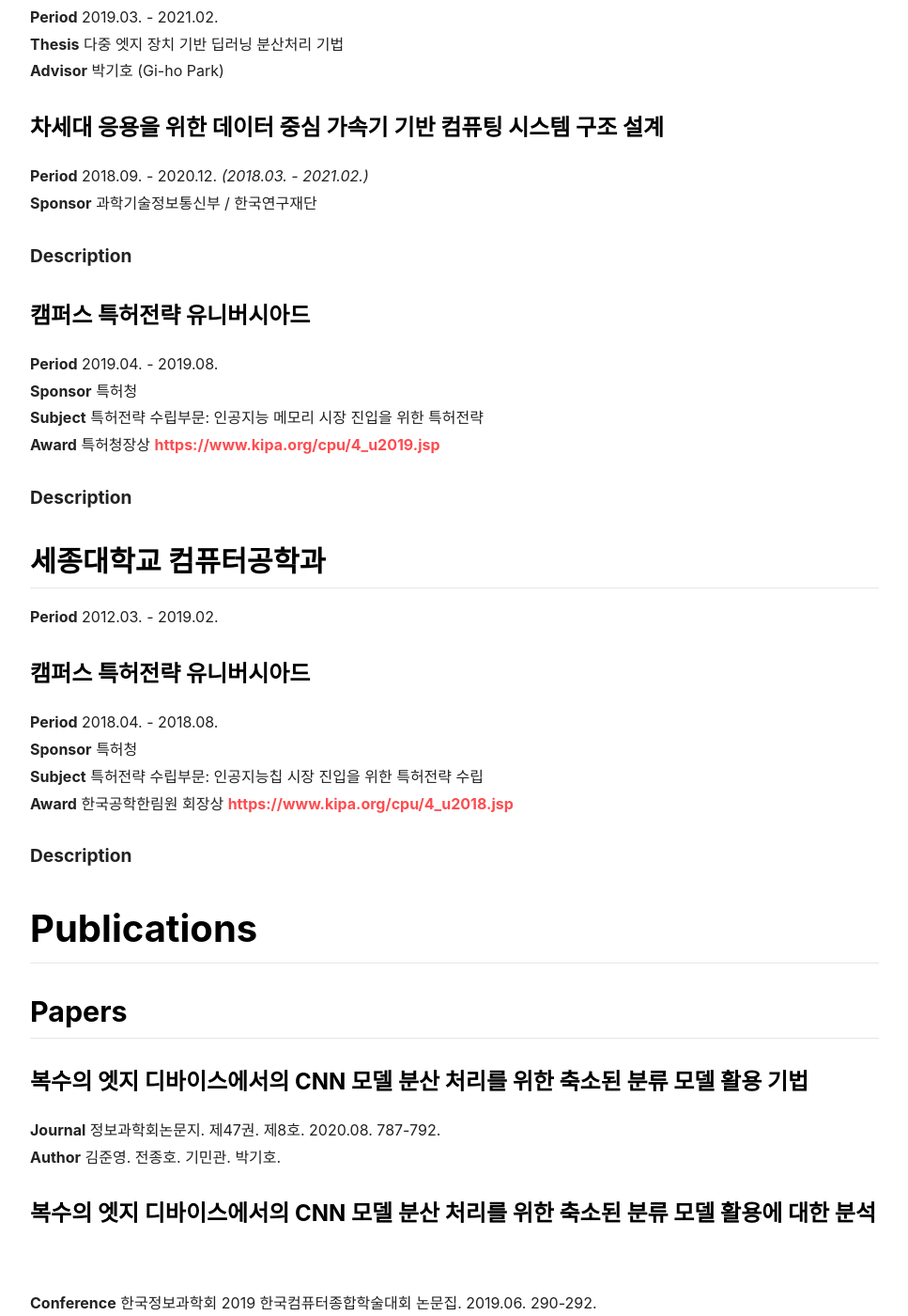
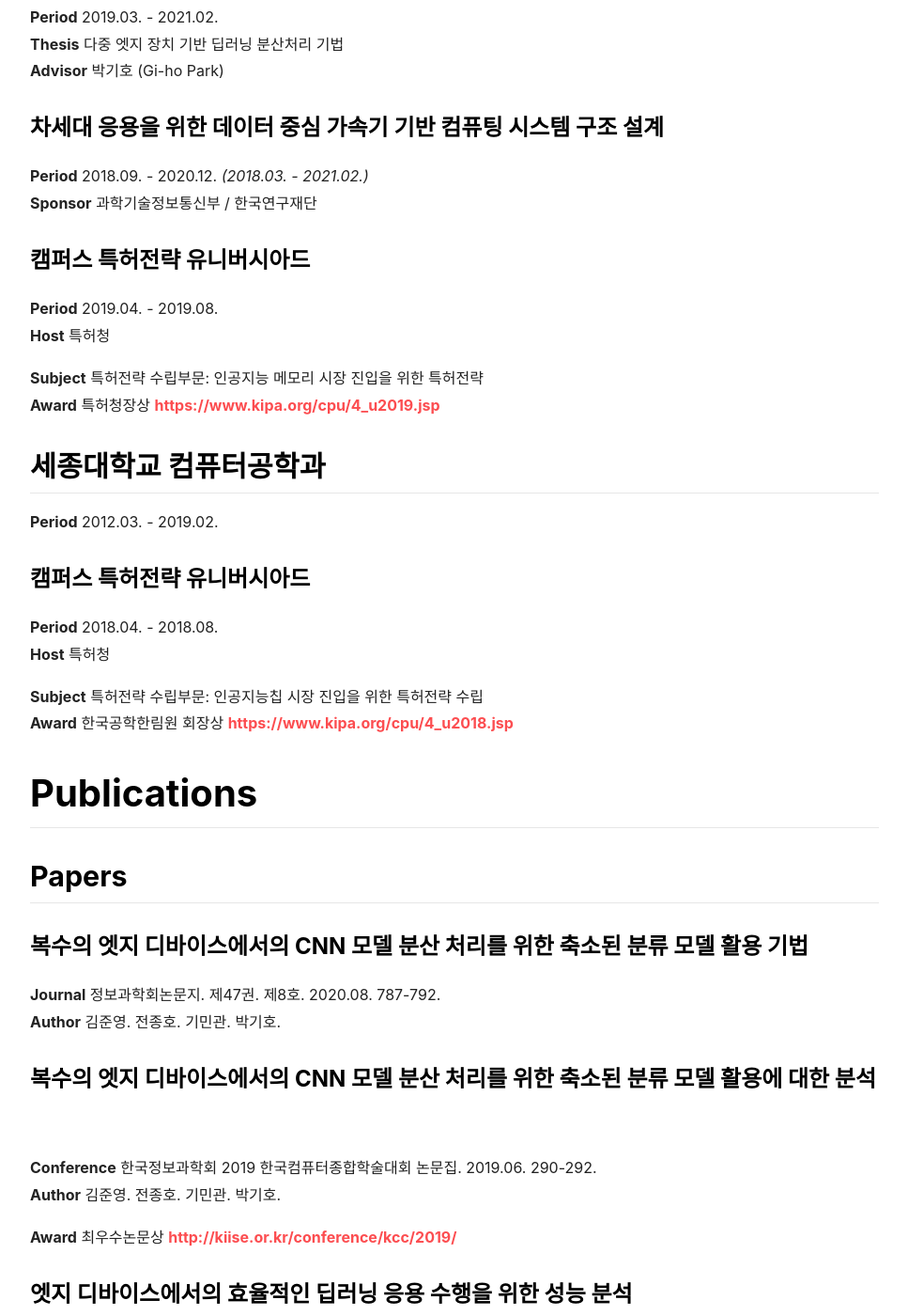
Before and after one commit to junyoung1992/junyoung1992.github.io, a Jekyll site: the page built from index.md, in a window 1280 px wide and 1400 px high, scrolled down 837 px. Shown: the whole window at 94% size, without its empty margins (156-1123 px from the left). Built offline with Jekyll 4.4.1, drawn with Linux system fonts in a browser that asks for light colours; nearby versions of some CDN libraries.

Commit message:
Revise CV

```diff
--- a/index.md
+++ b/index.md
@@ -35,16 +35,13 @@
 **Period** 2018.09. - 2020.12. *(2018.03. - 2021.02.)*<br />
 **Sponsor** 과학기술정보통신부 / 한국연구재단
 
-#### Description
-
 ### 캠퍼스 특허전략 유니버시아드
 
 **Period** 2019.04. - 2019.08.<br />
-**Sponsor** 특허청<br />
+**Host** 특허청
+
 **Subject** 특허전략 수립부문: 인공지능 메모리 시장 진입을 위한 특허전략<br />
 **Award** 특허청장상 <https://www.kipa.org/cpu/4_u2019.jsp>
-
-#### Description
 
 ## 세종대학교 컴퓨터공학과
 
@@ -53,11 +50,10 @@
 ### 캠퍼스 특허전략 유니버시아드
 
 **Period** 2018.04. - 2018.08.<br />
-**Sponsor** 특허청<br />
+**Host** 특허청
+
 **Subject** 특허전략 수립부문: 인공지능칩 시장 진입을 위한 특허전략 수립<br />
 **Award** 한국공학한림원 회장상 <https://www.kipa.org/cpu/4_u2018.jsp>
-
-#### Description
 
 # Publications
 
```
